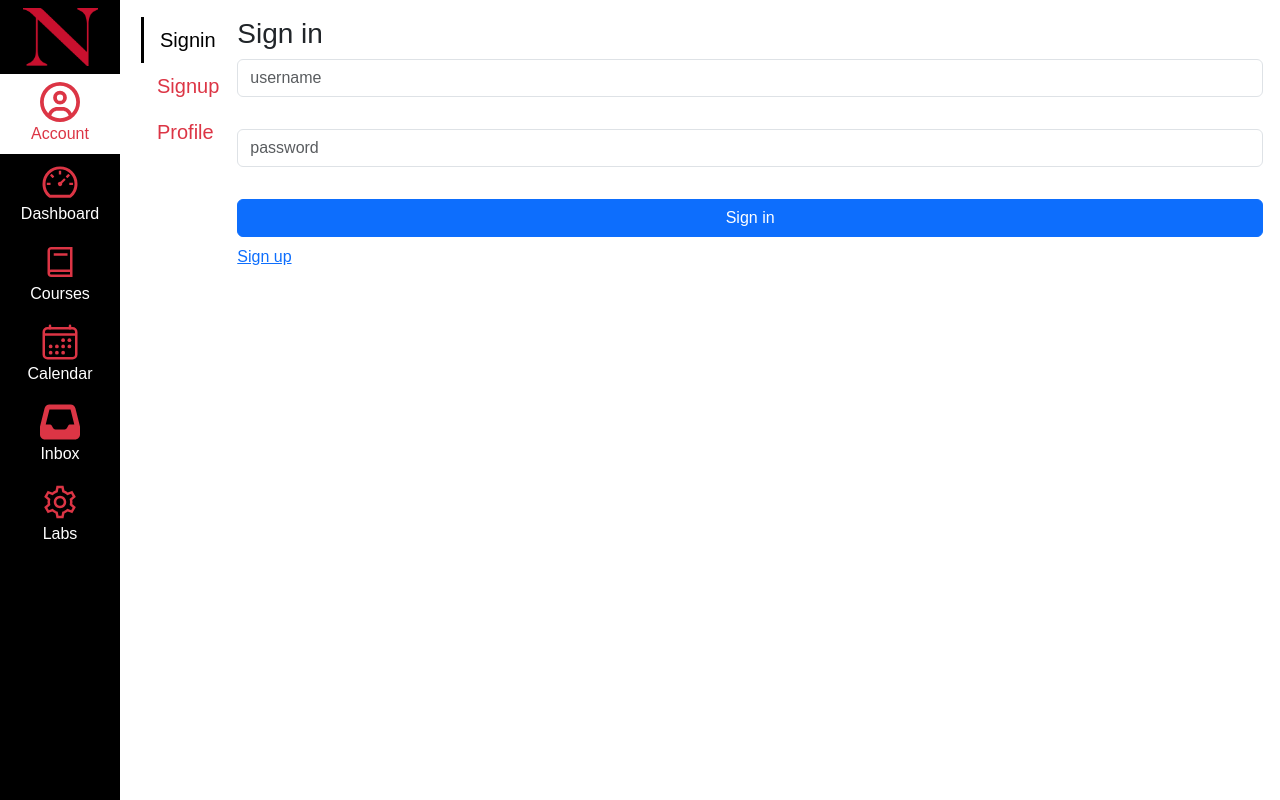
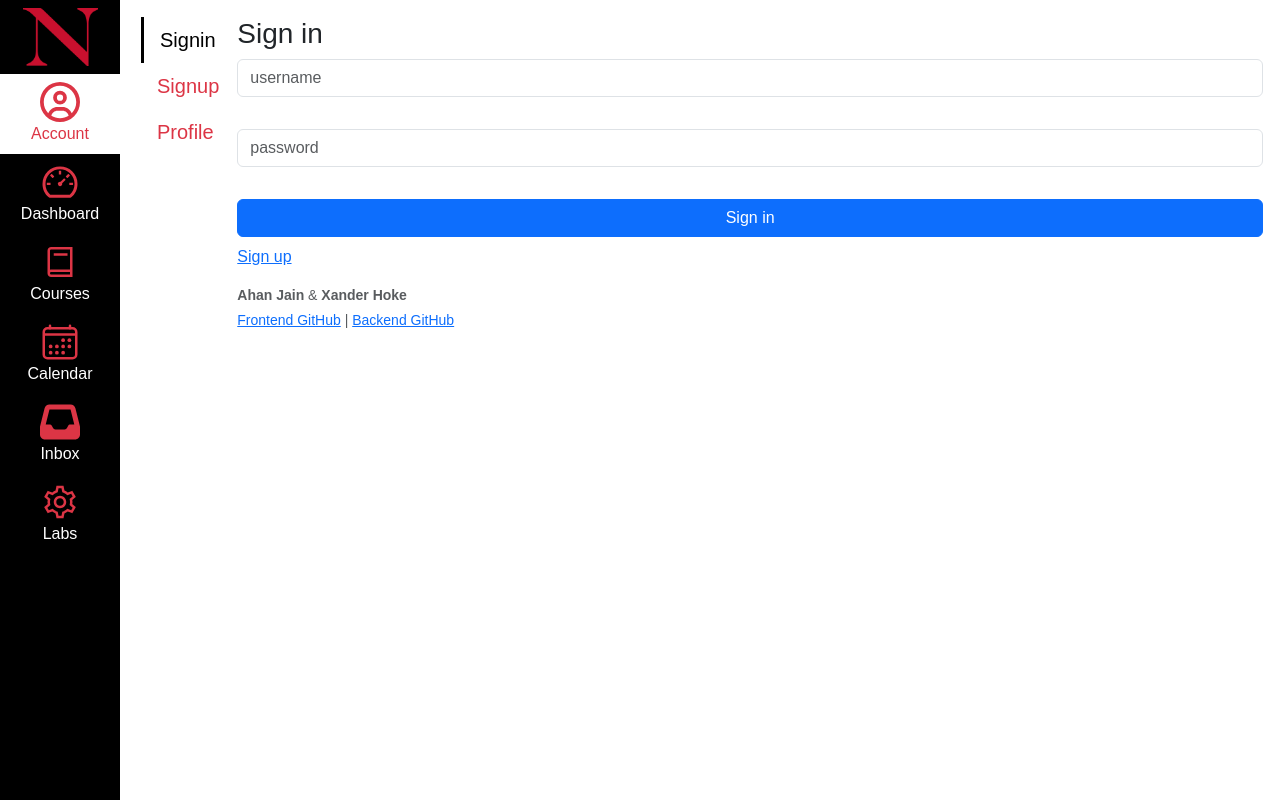
Before and after one commit to ahan-jain/kambaz-next-js, a Next.js app: page /account/signin in a window 1280 px wide. Built offline with nearby package versions, Linux system fonts and the light colour scheme; no server answers.

Commit message:
final project (Kambaz Quizzes) added group name and links

```diff
--- a/app/(kambaz)/account/signin/page.tsx
+++ b/app/(kambaz)/account/signin/page.tsx
@@ -51,6 +51,14 @@ export default function Signin() {
       <Link id="wd-signup-link" href="signup">
         Sign up
       </Link>
+      <div className="mt-3 text-muted small">
+        <div><strong>Ahan Jain</strong> &amp; <strong>Xander Hoke</strong></div>
+        <div className="mt-1">
+          <a href="https://github.com/ahan-jain/kambaz-node-server-app" target="_blank" rel="noopener noreferrer">Frontend GitHub</a>
+          {" | "}
+          <a href="https://github.com/ahan-jain/kambaz-next-js" target="_blank" rel="noopener noreferrer">Backend GitHub</a>
+        </div>
+      </div>
     </div>
   );
 }
```
